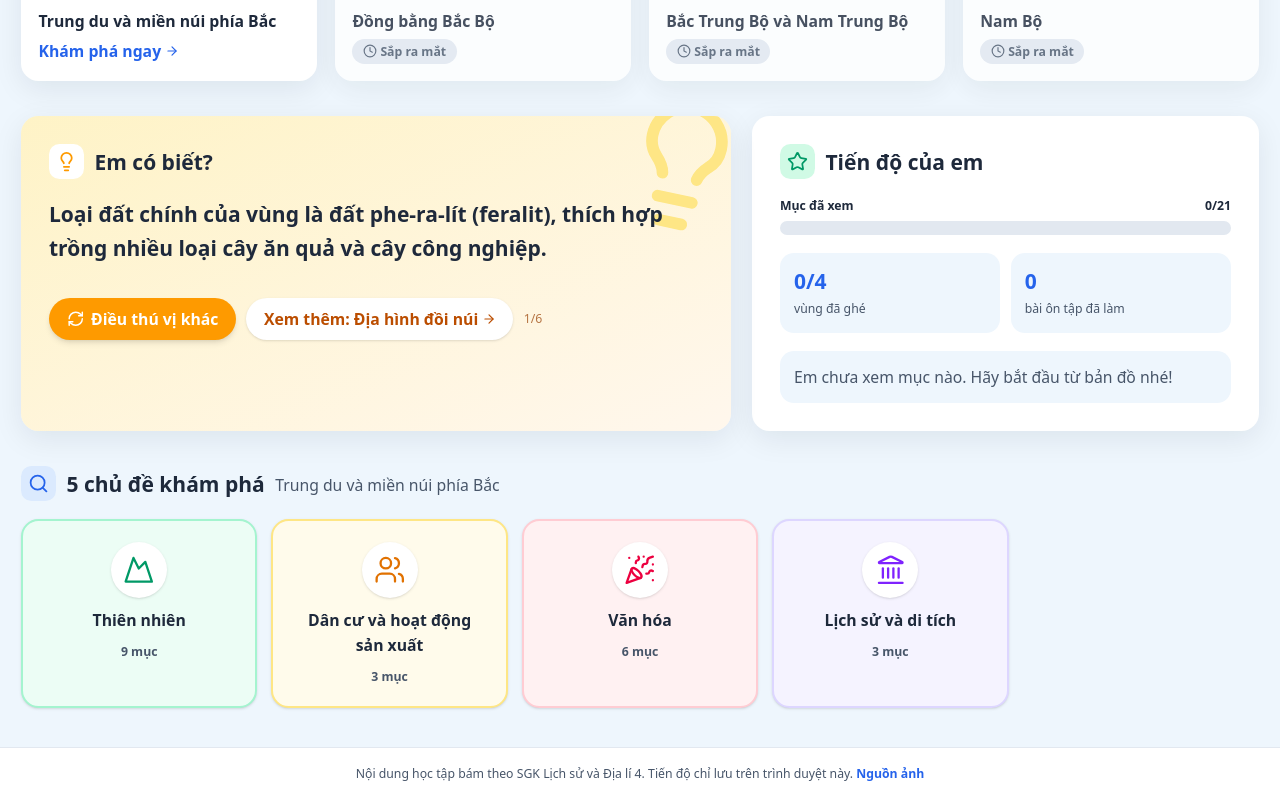
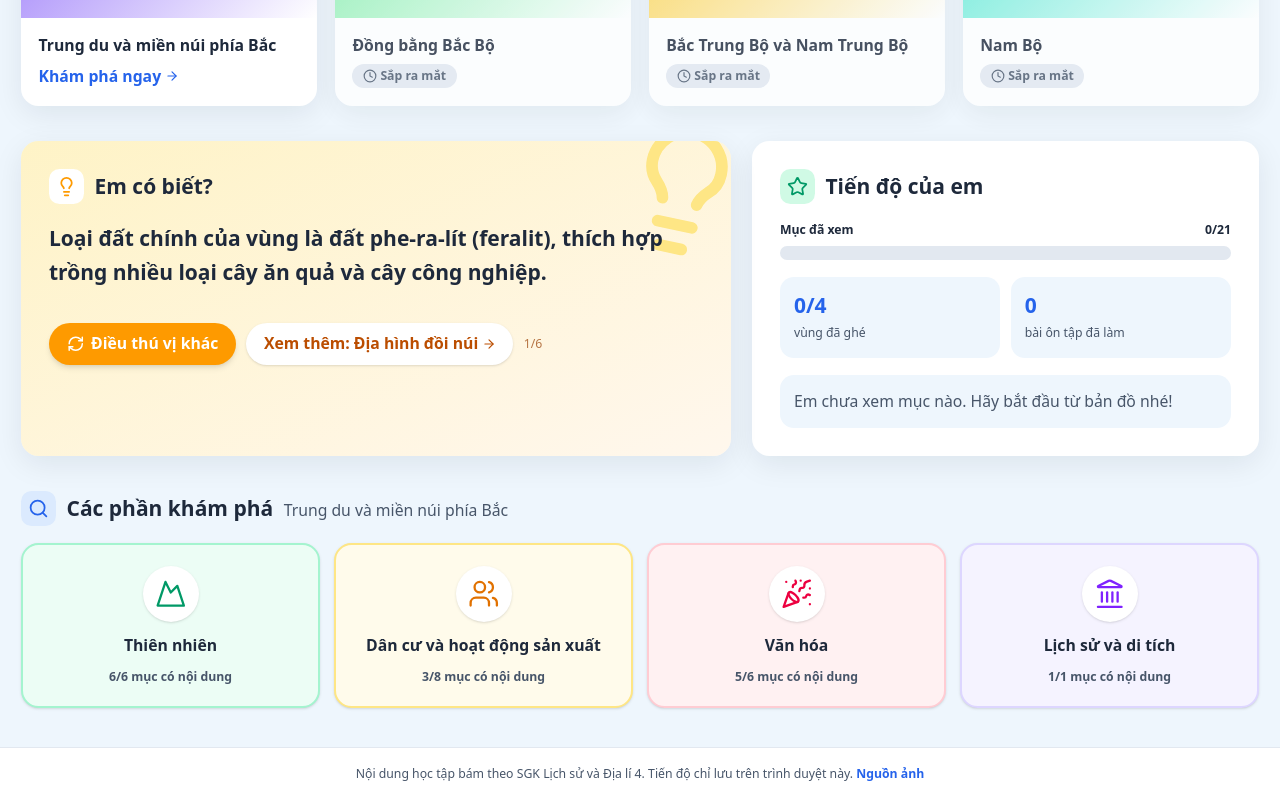
Before and after one commit to lehunghxt/LichSuDiaLy, a React (Vite) app: page / in a window 1280 px wide. Shown: the part 1034-1834 px from the top of the page. Built offline with nearby package versions, Linux system fonts and the light colour scheme.

Commit message:
feat: home, region and item pages use outline sections
Co-Authored-By: Claude Opus 5.5 <noreply@anthropic.com>

```diff
--- a/src/features/content/ItemDetail.tsx
+++ b/src/features/content/ItemDetail.tsx
@@ -16,7 +16,7 @@ interface ItemDetailProps {
   onSelectRelated(item: ContentItem): void
 }
 
-/** Toàn bộ thông tin một mục nội dung; dùng trong modal chủ đề */
+/** Toàn bộ thông tin một mục nội dung; dùng trong modal dàn ý */
 export function ItemDetail({ item, regionName, webImages = [], related, onSelectRelated }: ItemDetailProps) {
   const Icon = SECTION_ICONS[item.section]
   const figures = item.figures ?? []
--- a/src/pages/HomePage.tsx
+++ b/src/pages/HomePage.tsx
@@ -19,9 +19,10 @@ import { Link } from 'react-router'
 import { repository } from '../features/content/repository'
 import { SECTION_ICONS, SECTION_TILE } from '../features/content/sectionIcons'
 import { useRegionContent } from '../features/content/useRegionContent'
+import { useRegionOutline } from '../features/content/useRegionOutline'
 import { MiniVietnamMap } from '../features/map/MiniVietnamMap'
 import { useProgress } from '../features/progress/useProgress'
-import { SECTIONS, SECTION_LABELS, type ContentItem, type RegionContent } from '../types/content'
+import { SECTION_LABELS, type ContentItem, type RegionContent } from '../types/content'
 
 const card = 'rounded-card bg-surface shadow-[0_8px_30px_rgb(15_23_42/0.08)]'
 
@@ -29,6 +30,7 @@ export default function HomePage() {
   const regions = repository.getRegions()
   const active = regions.find((r) => r.status === 'active')
   const content = useRegionContent(active?.id)
+  const outline = useRegionOutline(active?.id)
   const ready = content.status === 'ready' ? content.content : null
 
   return (
@@ -46,24 +48,31 @@ export default function HomePage() {
         <ProgressCard content={ready} regionCount={regions.length} />
       </div>
 
-      {active && (
+      {active && outline && (
         <section aria-labelledby="topics-title">
-          <SectionTitle id="topics-title" icon={Search} title="5 chủ đề khám phá" subtitle={active.name} />
-          <ul aria-label="5 chủ đề khám phá" className="grid grid-cols-2 gap-4 md:grid-cols-5">
-            {SECTIONS.map((c) => {
+          <SectionTitle id="topics-title" icon={Search} title="Các phần khám phá" subtitle={active.name} />
+          <ul aria-label="Các phần khám phá" className="grid grid-cols-2 gap-4 md:grid-cols-4">
+            {outline.sections.map((section) => {
+              const c = section.id
               const Icon = SECTION_ICONS[c]
               const style = SECTION_TILE[c]
+              const ids = new Set(ready?.items.map((i) => i.id))
+              const filled = section.topics.filter((t) => t.itemIds.some((id) => ids.has(id))).length
               return (
                 <li key={c}>
                   <Link
-                    to={`/ban-do/${active.id}?chu-de=${c}`}
+                    to={`/ban-do/${active.id}?phan=${c}`}
                     className={`group flex h-full flex-col items-center gap-3 rounded-card border-2 p-6 text-center font-bold shadow-sm transition hover:-translate-y-1 hover:shadow-lg ${style.tile}`}
                   >
                     <span className="flex size-16 items-center justify-center rounded-full bg-white shadow-sm transition group-hover:scale-110">
                       <Icon aria-hidden className={`size-9 ${style.icon}`} strokeWidth={1.75} />
                     </span>
-                    {SECTION_LABELS[c]}
-                    {ready && <span className="text-sm font-semibold text-muted">{ready.items.filter((i) => i.section === c).length} mục</span>}
+                    <span data-label>{SECTION_LABELS[c]}</span>
+                    {ready && (
+                      <span className="text-sm font-semibold text-muted">
+                        {filled}/{section.topics.length} mục có nội dung
+                      </span>
+                    )}
                   </Link>
                 </li>
               )
@@ -189,7 +198,7 @@ function Decor() {
 
 const STEPS: { icon: LucideIcon; title: string; text: string; tone: string }[] = [
   { icon: MapIcon, title: 'Chọn vùng trên bản đồ', text: 'Bấm vào một vùng để xem vị trí, các tỉnh và những địa điểm tiêu biểu.', tone: 'bg-sky-100 text-sky-600' },
-  { icon: Search, title: 'Khám phá 5 chủ đề', text: 'Thiên nhiên, lễ hội, khoáng sản, danh thắng và di tích, có hình trong SGK.', tone: 'bg-emerald-100 text-emerald-600' },
+  { icon: Search, title: 'Khám phá theo dàn ý', text: 'Thiên nhiên, dân cư và sản xuất, văn hóa, lịch sử của từng vùng, có hình trong SGK.', tone: 'bg-emerald-100 text-emerald-600' },
   { icon: BookOpenCheck, title: 'Ôn tập vui', text: 'Trả lời câu hỏi, ghép đôi và xem lại câu sai để nhớ bài lâu hơn.', tone: 'bg-amber-100 text-amber-600' },
 ]
 
```
Also changed, not shown: 2 other files (tests, documents, lock files or other folders).
